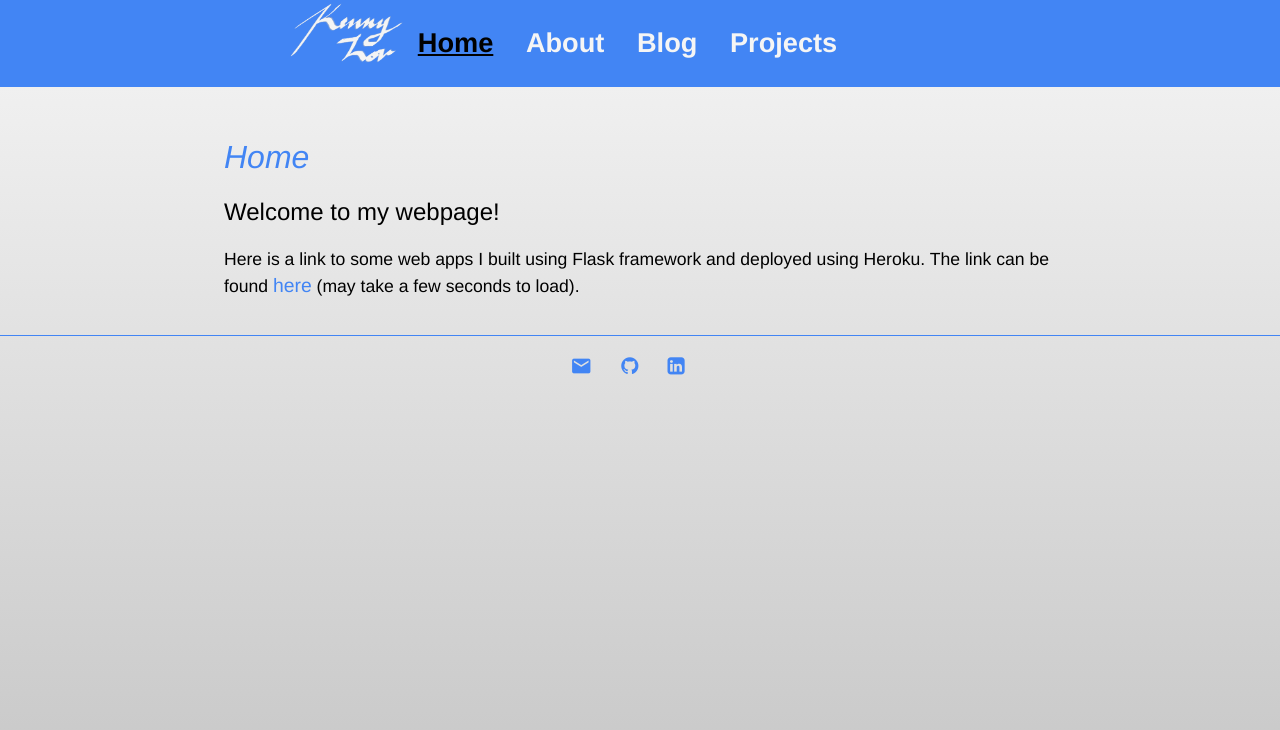
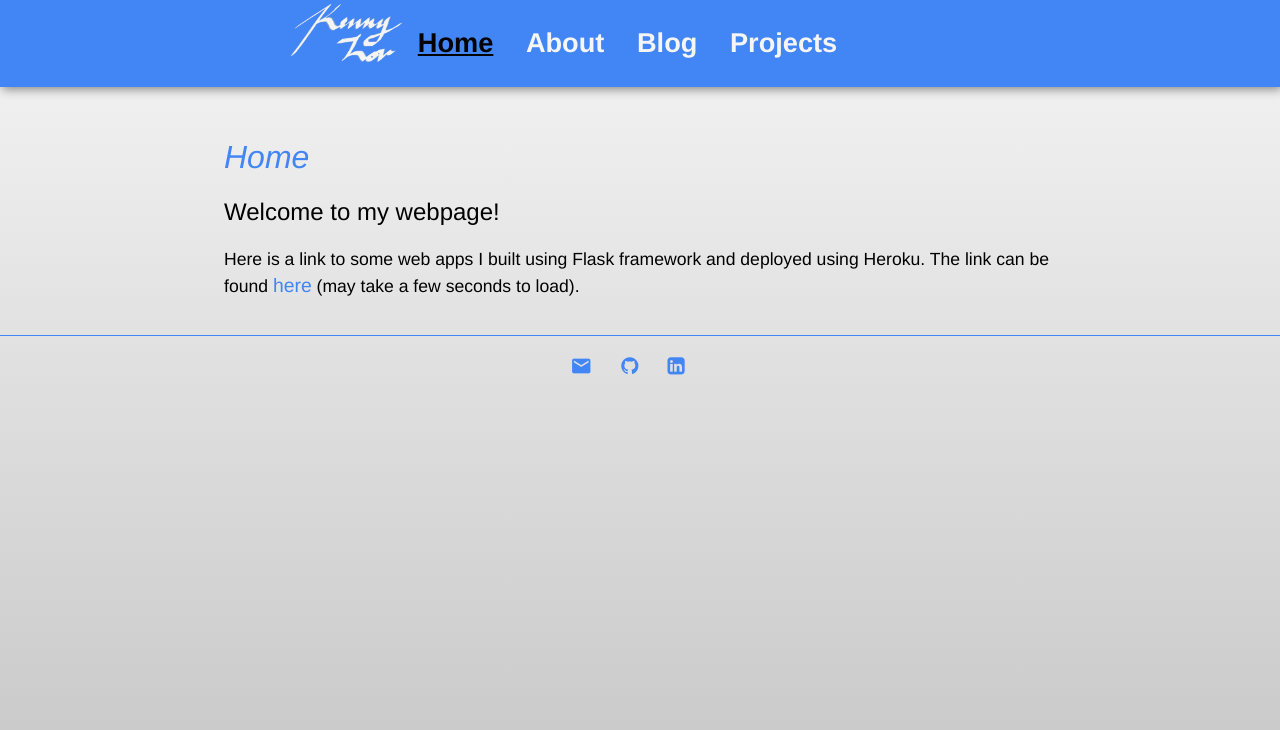
Before and after one commit to clfkenny/clfkenny.github.io, a Jekyll site: the page built from index.md, in a window 1280 px wide. Shown: the top 730 px of the page. Built offline with Jekyll 4.4.1, drawn with Linux system fonts in a browser that asks for light colours.

Commit message:
Update main.css

```diff
--- a/css/main.css
+++ b/css/main.css
@@ -23,6 +23,8 @@ nav {
     top: 0;
     width: 100%;
     z-index:1000;
+    box-shadow:2px 2px 10px grey;
+
 }
 
 img#logo {
```
